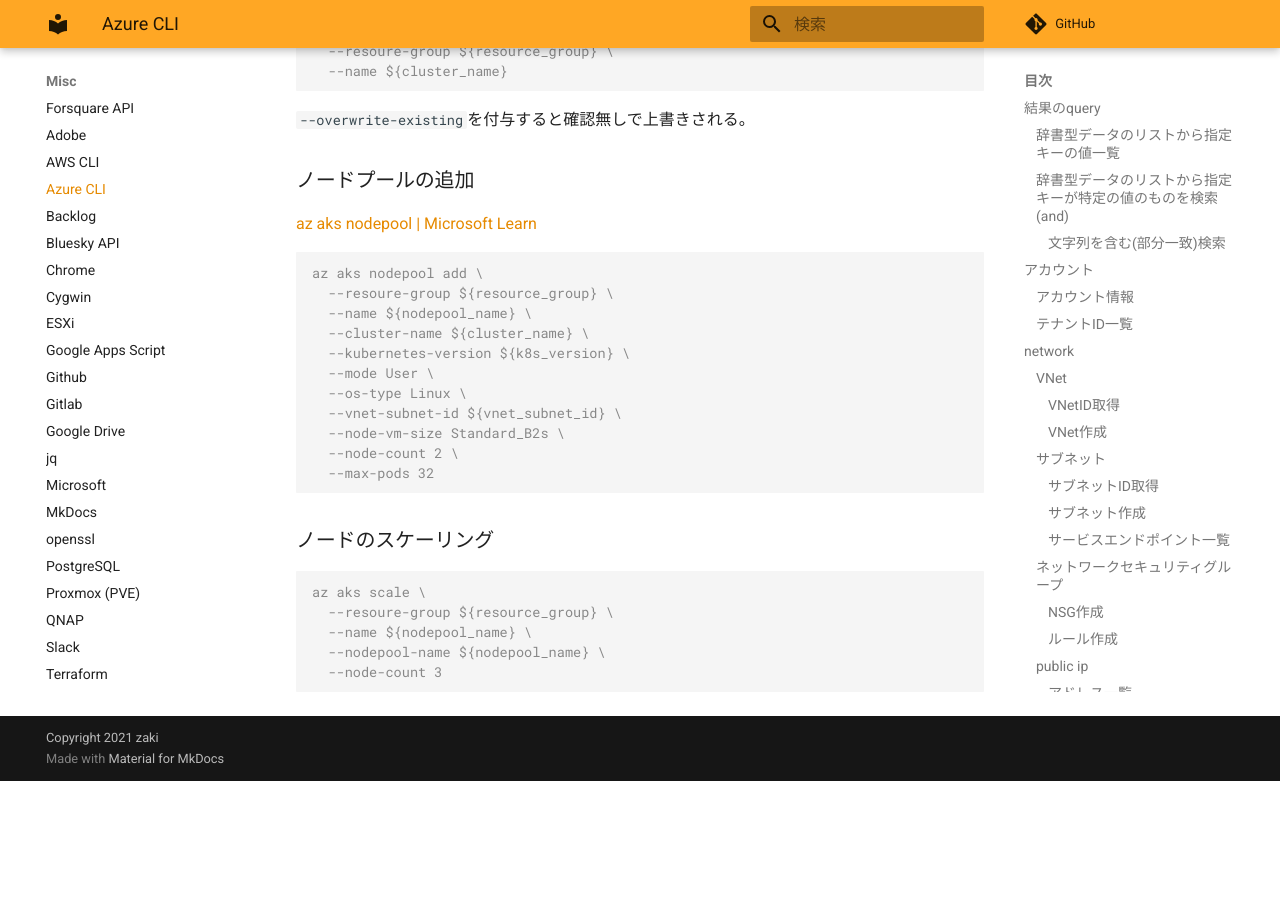
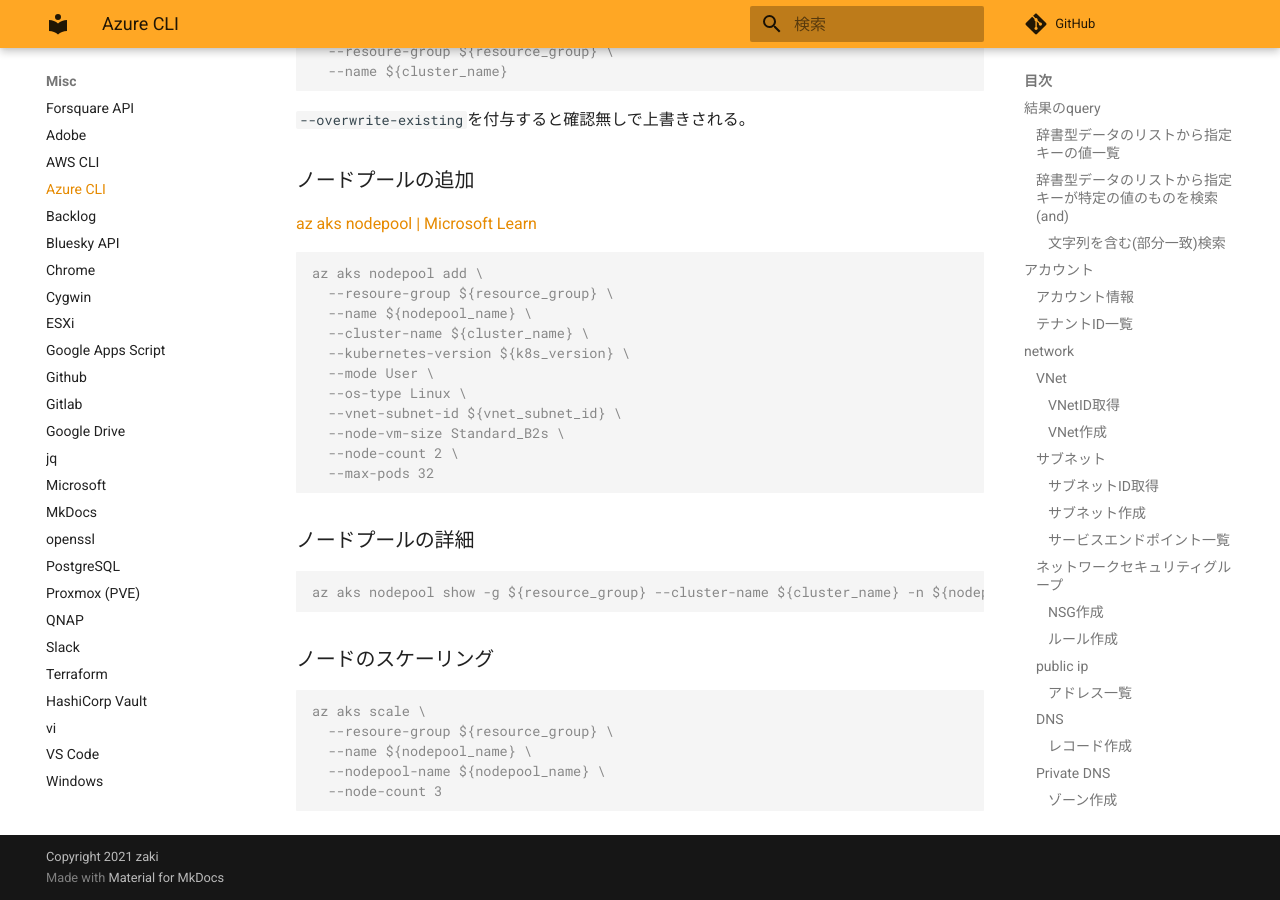
Before and after one commit to zaki-lknr/docs, an MkDocs documentation site: the page built from docs/Misc/az.md, in a window 1280 px wide and 900 px high, scrolled down 7676 px. Built offline with MkDocs 1.6.1 and Material for MkDocs 9.7.7, drawn with Linux system fonts in a browser that asks for light colours; comment, search, counter and statistics services are not loaded; before the commit the page ends 8457 px from its top, so only the background shows below that.

Commit message:
add: misc/az: aksノードプール詳細

````diff
--- a/docs/Misc/az.md
+++ b/docs/Misc/az.md
@@ -401,6 +401,12 @@ az aks nodepool add \
   --max-pods 32
 ```
 
+### ノードプールの詳細
+
+```console
+az aks nodepool show -g ${resource_group} --cluster-name ${cluster_name} -n ${nodepool_name}
+```
+
 ### ノードのスケーリング
 
 ```console
````
